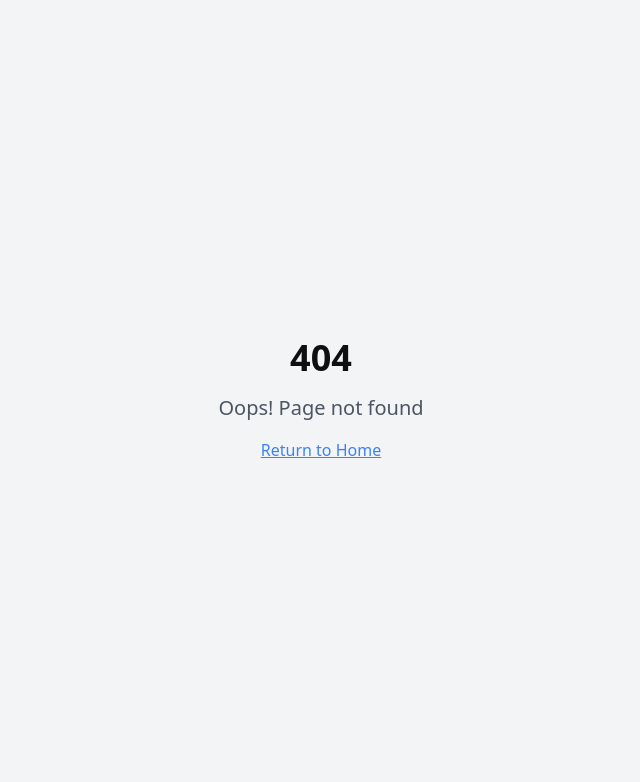
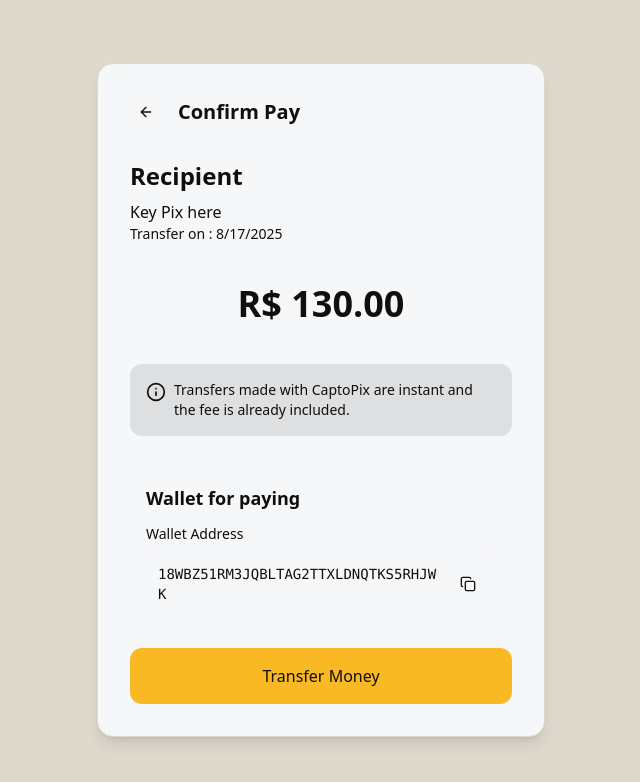
Before and after one commit to gpweins/pix-stellar-bridge, a React (Vite) app: page /confirm-pay in a window 1280 px wide. Before the commit this address had no page. Shown: the top 782 px of the page, without its empty margins (319-959 px from the left). Built offline with nearby package versions, Linux system fonts and the light colour scheme.

Commit message:
Add confirmation screen
Add a new screen to display transaction details, mirroring the visual structure of the existing transfer screen. This screen will be accessible from both the PIX key input and camera scan buttons.

```diff
--- a/src/App.tsx
+++ b/src/App.tsx
@@ -4,6 +4,7 @@ import { TooltipProvider } from "@/components/ui/tooltip";
 import { QueryClient, QueryClientProvider } from "@tanstack/react-query";
 import { BrowserRouter, Routes, Route } from "react-router-dom";
 import Index from "./pages/Index";
+import ConfirmPay from "./components/ConfirmPay";
 import NotFound from "./pages/NotFound";
 
 const queryClient = new QueryClient();
@@ -16,6 +17,7 @@ const App = () => (
       <BrowserRouter>
         <Routes>
           <Route path="/" element={<Index />} />
+          <Route path="/confirm-pay" element={<ConfirmPay />} />
           {/* ADD ALL CUSTOM ROUTES ABOVE THE CATCH-ALL "*" ROUTE */}
           <Route path="*" element={<NotFound />} />
         </Routes>
--- /dev/null
+++ b/src/components/ConfirmPay.tsx
@@ -0,0 +1,147 @@
+import React from 'react';
+import { Button } from '@/components/ui/button';
+import { useToast } from '@/hooks/use-toast';
+import { ArrowLeft, Copy, Info } from 'lucide-react';
+import { useNavigate, useLocation } from 'react-router-dom';
+
+const ConfirmPay = () => {
+  const navigate = useNavigate();
+  const location = useLocation();
+  const { toast } = useToast();
+
+  // Get PIX key from navigation state or use default
+  const pixKey = location.state?.pixKey || 'Key Pix here';
+  const amount = 'R$ 130.00';
+  const walletAddress = '18WBZ51RM3JQBLTAG2TTXLDNQTKS5RHJWK';
+
+  const handleBack = () => {
+    navigate('/');
+  };
+
+  const handleCopyAddress = async () => {
+    try {
+      await navigator.clipboard.writeText(walletAddress);
+      toast({
+        title: "Address copied",
+        description: "Wallet address has been copied to clipboard",
+        className: "bg-card border-stellar-gold/30 text-foreground",
+      });
+    } catch (err) {
+      toast({
+        title: "Copy failed",
+        description: "Unable to copy wallet address",
+        variant: "destructive",
+      });
+    }
+  };
+
+  const handleTransferMoney = () => {
+    toast({
+      title: "Processing transfer",
+      description: `Transferring ${amount} via Stellar Network`,
+      className: "bg-card border-stellar-gold/30 text-foreground",
+    });
+
+    // Simulate transfer processing
+    setTimeout(() => {
+      toast({
+        title: "Transfer completed",
+        description: "Money has been transferred successfully",
+        className: "bg-stellar-black/20 border-stellar-black/50 text-foreground",
+      });
+    }, 2000);
+  };
+
+  return (
+    <div className="min-h-screen bg-stellar-gray flex items-center justify-center p-4">
+      <div className="w-full max-w-md mx-auto">
+        <div className="bg-card rounded-2xl shadow-lg border border-border p-8 space-y-8">
+          {/* Header */}
+          <div className="flex items-center space-x-4">
+            <Button
+              variant="ghost"
+              size="sm"
+              onClick={handleBack}
+              className="p-2 h-auto"
+            >
+              <ArrowLeft className="w-5 h-5 text-foreground" />
+            </Button>
+            <h1 className="text-xl font-semibold text-foreground">
+              Confirm Pay
+            </h1>
+          </div>
+
+          {/* Recipient Section */}
+          <div className="space-y-4">
+            <div>
+              <h2 className="text-2xl font-bold text-foreground mb-2">
+                Recipient
+              </h2>
+              <p className="text-foreground font-medium">
+                {pixKey}
+              </p>
+              <p className="text-muted-foreground text-sm">
+                Transfer on : {new Date().toLocaleDateString()}
+              </p>
+            </div>
+
+            {/* Amount */}
+            <div className="text-center py-6">
+              <p className="text-4xl font-bold text-foreground">
+                {amount}
+              </p>
+            </div>
+
+            {/* Info Message */}
+            <div className="flex items-start space-x-2 p-4 bg-stellar-black/10 rounded-lg">
+              <Info className="w-5 h-5 text-muted-foreground mt-0.5 flex-shrink-0" />
+              <p className="text-sm text-muted-foreground">
+                Transfers made with CaptoPix are instant and the fee is already included.
+              </p>
+            </div>
+          </div>
+
+          {/* Wallet Section */}
+          <div className="space-y-4">
+            <div className="bg-muted/50 rounded-xl p-4 space-y-3">
+              <h3 className="text-lg font-semibold text-foreground">
+                Wallet for paying
+              </h3>
+
+              <div className="space-y-2">
+                <p className="text-sm font-medium text-foreground">
+                  Wallet Address
+                </p>
+                <div className="flex items-center space-x-2 bg-background rounded-lg p-3">
+                  <p className="text-sm font-mono text-muted-foreground flex-1 break-all">
+                    {walletAddress}
+                  </p>
+                  <Button
+                    variant="ghost"
+                    size="sm"
+                    onClick={handleCopyAddress}
+                    className="p-2 h-auto flex-shrink-0"
+                  >
+                    <Copy className="w-4 h-4" />
+                  </Button>
+                </div>
+              </div>
+            </div>
+
+            {/* Transfer Button */}
+            <Button
+              variant="stellar"
+              size="lg"
+              onClick={handleTransferMoney}
+              className="w-full h-14 rounded-xl text-base font-medium"
+            >
+              Transfer Money
+            </Button>
+          </div>
+        </div>
+      </div>
+    </div>
+  );
+};
+
+export default ConfirmPay;
--- a/src/components/TransferMoney.tsx
+++ b/src/components/TransferMoney.tsx
@@ -2,11 +2,13 @@ import React, { useState } from 'react';
 import { Button } from '@/components/ui/button';
 import { Input } from '@/components/ui/input';
 import { useToast } from '@/hooks/use-toast';
+import { useNavigate } from 'react-router-dom';
 import { Camera, Copy } from 'lucide-react';
 
 const TransferMoney = () => {
   const [pixKey, setPixKey] = useState('');
   const { toast } = useToast();
+  const navigate = useNavigate();
 
   const handlePaste = async () => {
     try {
@@ -36,29 +38,14 @@ const TransferMoney = () => {
       return;
     }
 
-    console.log('PIX Key being sent to Stellar Blockchain:', pixKey);
-
-    toast({
-      title: "Sending to Stellar Network",
-      description: `PIX key ${pixKey} is being processed via Freighter wallet on Stellar Blockchain`,
-      className: "bg-card border-stellar-gold/30 text-foreground",
-    });
-
-    // Simulate blockchain processing
-    setTimeout(() => {
-      toast({
-        title: "Transaction confirmed",
-        description: "PIX transfer initiated successfully on Stellar network",
-        className: "bg-stellar-black/20 border-stellar-black/50 text-foreground",
-      });
-    }, 2000);
+    // Navigate to confirm pay screen with PIX key data
+    navigate('/confirm-pay', { state: { pixKey } });
   };
 
   const handleCameraScan = () => {
-    toast({
-      title: "Camera feature",
-      description: "QR code scanning will be available soon",
-      className: "bg-card border-stellar-gold/30 text-foreground",
+    // For now, navigate to confirm pay with placeholder data
+    navigate('/confirm-pay', {
+      state: { pixKey: pixKey.trim() || 'Scanned QR Code Data' }
     });
   };
 
```
